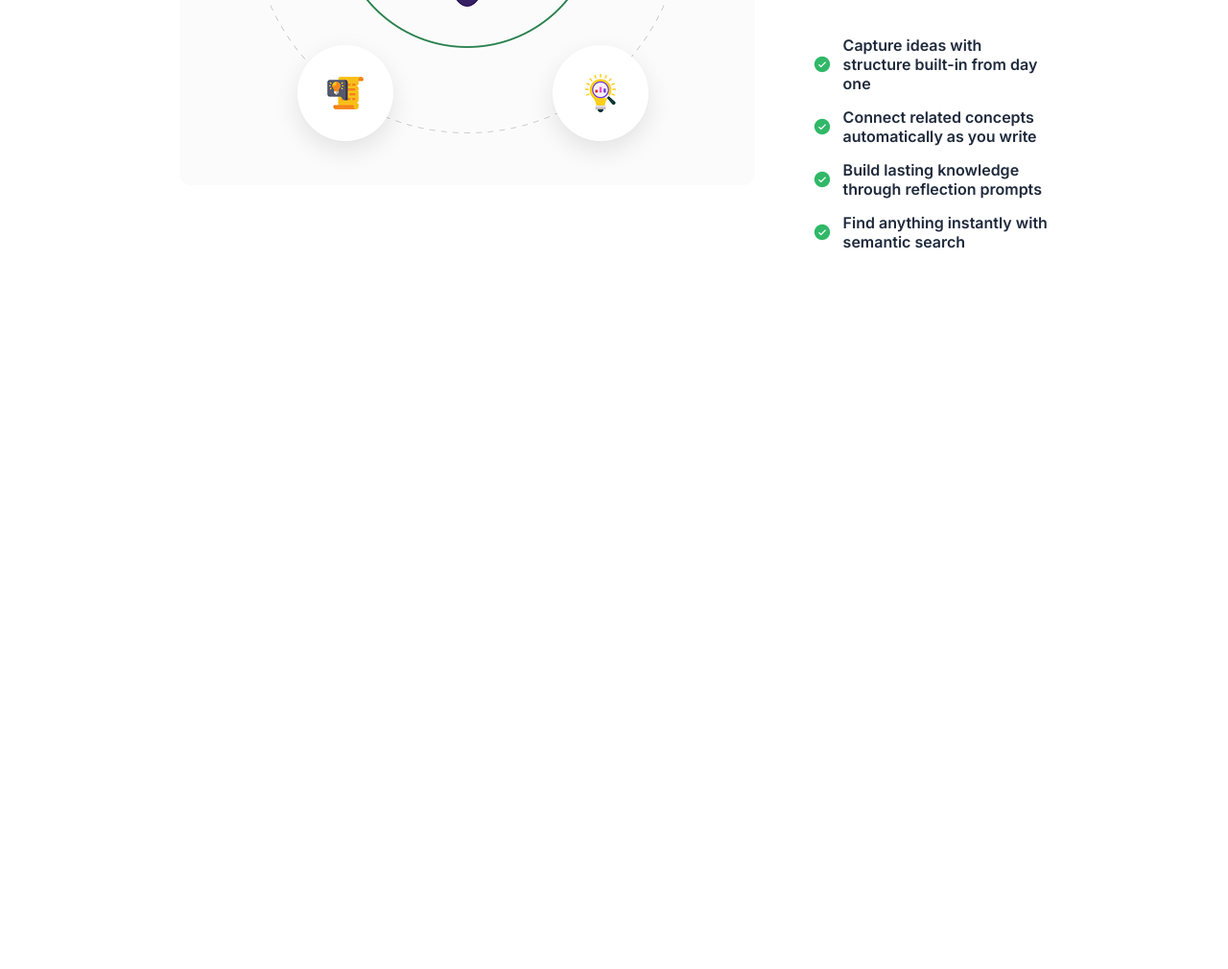
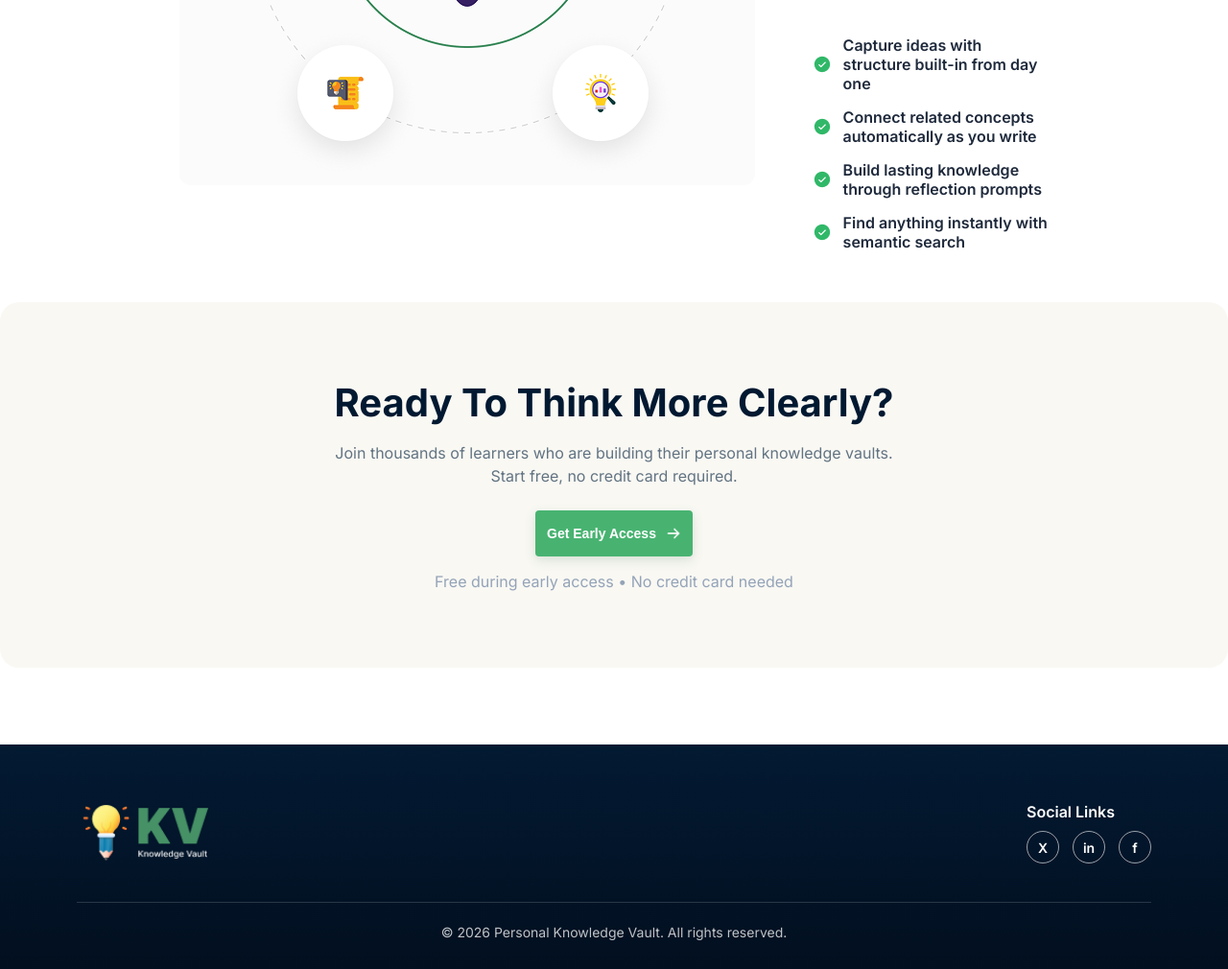
Before and after one commit to Parvez-oos/Assignment-1, a plain HTML site: page index.html in a window 1280 px wide. Shown: the part 1732-2742 px from the top of the page at 96% size. Before the commit the page ends 2009 px from the top, so only its background shows below. Drawn offline with Linux system fonts and the light colour scheme.

Commit message:
adding joinning and footer section

```diff
--- a/index.html
+++ b/index.html
@@ -42,7 +42,7 @@ help you think clearly, connect ideas, and turn learning into long-term knowledg
             </p>
 
             <div class="hero-buttons">
-                <a class="btn primary" href="#">Start Building Your Vault <img src="images/ArrowRight.png" alt="Arrow Right"></a>
+                <a class="btn primary1" href="#">Start Building Your Vault <img src="images/ArrowRight.png" alt="Arrow Right"></a>
 
                 <a class="btn secondary" href="#"> <img src="images/Vector.png" alt="vector ideas">See How It works
                 </a>
@@ -130,5 +130,36 @@ help you think clearly, connect ideas, and turn learning into long-term knowledg
 
         </div>
     </section>
+
+    <!-- joining section  -->
+
+    <section class="joining-section">
+        <h2>Ready To Think More Clearly?</h2>
+        <p>Join thousands of learners who are building their personal knowledge vaults.<br>
+            Start free, no credit card required.</p>
+        <a class="btn primary " href="#">Get Early Access <img src="images/ArrowRight.png" alt="Arrow Right"></a>
+        <span class="note">Free during early access • No credit card needed</span>
+    </section>
+
+        <!-- footer section -->
+
+    <footer class="footer">
+    <div class="footer-content">
+        <img src="images/logo-footer.png" alt="knowledgeVault logo-footer" class="footer-logo">
+
+        <div class="social">
+            <span class="social-title">Social Links</span>
+            <div class="social-links">
+                <a href="#">X</a>
+                <a href="#">in</a>
+                <a href="#">f</a>
+            </div>
+        </div>
+    </div>
+
+    <p>© 2026 Personal Knowledge Vault. All rights reserved.</p>
+</footer>
+
+
 </body>
 </html>
--- a/styles/knowledgeVault.css
+++ b/styles/knowledgeVault.css
@@ -158,15 +158,15 @@ nav a {
 }
 
 
-.btn.primary {
-    background-color: #4d926d;
+.btn.primary1 {
+    background-color: #31694b;
     color: #ffffff;
-    border: 2px solid #4d926d;
+    border: 2px solid #31694b;
 }
 
-.btn.primary:hover {
-    background-color: #3e7557;
-    border-color: #3e7557;
+.btn.primary1:hover {
+    background-color: #196139;
+    border-color: #196139;
 }
 
 .btn.secondary {
@@ -322,3 +322,138 @@ nav a {
     width:20px;
     height:20px;
 }
+
+
+.joining-section {
+    background-color: #f9f8f3;
+    margin: 80px auto;
+    max-width: 1360px;
+    max-height: 384px;
+    padding: 80px 40px;
+    border-radius: 20px;
+
+
+    display: flex;
+    flex-direction: column;
+    align-items: center;
+    text-align: center;
+}
+
+.joining-section h2 {
+    font-size: 40px;
+    color: #001931;
+    font-weight: bold;
+    margin-bottom: 16px;
+}
+
+.joining-section p {
+    color: #627382;
+    font-size: 16px;
+    line-height: 24px;
+    margin-bottom: 24px;
+    max-width: 600px;
+    font-weight: regular;
+}
+
+.btn.primary {
+    background-color: #48b371;
+    color: white;
+    padding: 16px 12px;
+    border-radius: 4px;
+    text-decoration: none;
+    font-weight: 700;
+    font-size: 0.875rem;
+    display: flex;
+    align-items: center;
+    gap: 10px;
+    transition: background-color 0.3s ease;
+    box-shadow: 0 4px 12px rgba(81, 134, 102, 0.2);
+    max-width: 194px;
+    max-height: 52px;
+}
+
+.btn.primary:hover {
+    background-color: #437d59;
+}
+
+.btn.primary img {
+    width: 16px;
+    height: 16px;
+}
+
+.note {
+    margin-top: 16px;
+    color: #94a3b8;
+    font-size: 16px;
+    display: block;
+    font-weight: regular;
+}
+
+
+.footer {
+    background: linear-gradient(180deg, #031a33 0%, #020f1f 100%);
+    padding: 60px 80px 30px;
+    color: #ffffff;
+    max-height: 348px;
+}
+
+.footer-content {
+    display: flex;
+    justify-content: space-between;
+    align-items: center;
+    padding-bottom: 40px;
+    border-bottom: 1px solid rgba(255, 255, 255, 0.15);
+}
+
+.footer-logo {
+    width: 142px;
+    height: 62px;
+    object-fit: contain;
+}
+
+.social {
+    display: flex;
+    flex-direction: column;
+    align-items: flex-start;
+    gap: 10px;
+}
+
+.social-title {
+    font-size: 16px;
+    font-weight: 600;
+    color: #ffffff;
+}
+
+.social-links {
+    display: flex;
+    align-items: center;
+    gap: 14px;
+}
+
+.social-links a {
+    width: 34px;
+    height: 34px;
+    border-radius: 50%;
+    border: 1px solid rgba(255, 255, 255, 0.6);
+    display: flex;
+    align-items: center;
+    justify-content: center;
+    color: #ffffff;
+    text-decoration: none;
+    font-size: 14px;
+    font-weight: 600;
+    transition: all 0.3s ease;
+}
+
+.social-links a:hover {
+    background-color: #ffffff;
+    color: #031a33;
+    border-color: #ffffff;
+}
+
+.footer p {
+    text-align: center;
+    margin-top: 22px;
+    font-size: 14px;
+    color: rgba(255, 255, 255, 0.75);
+}
```
